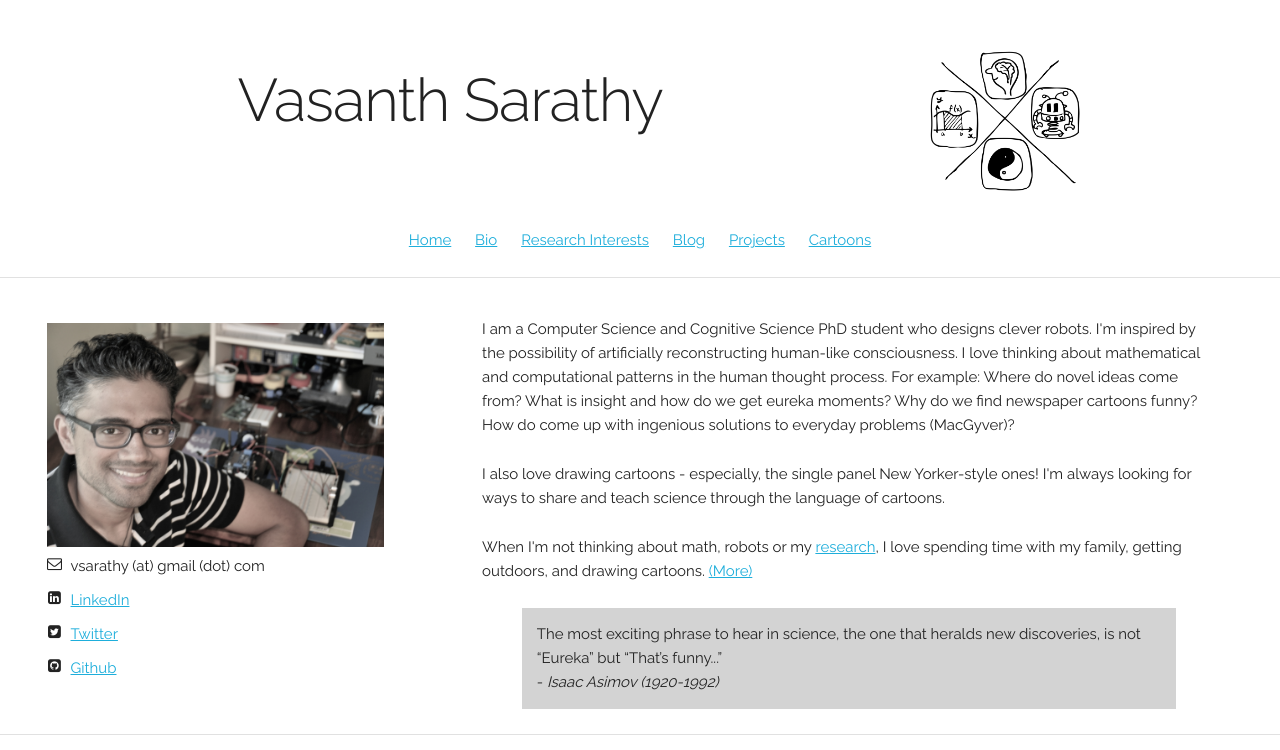
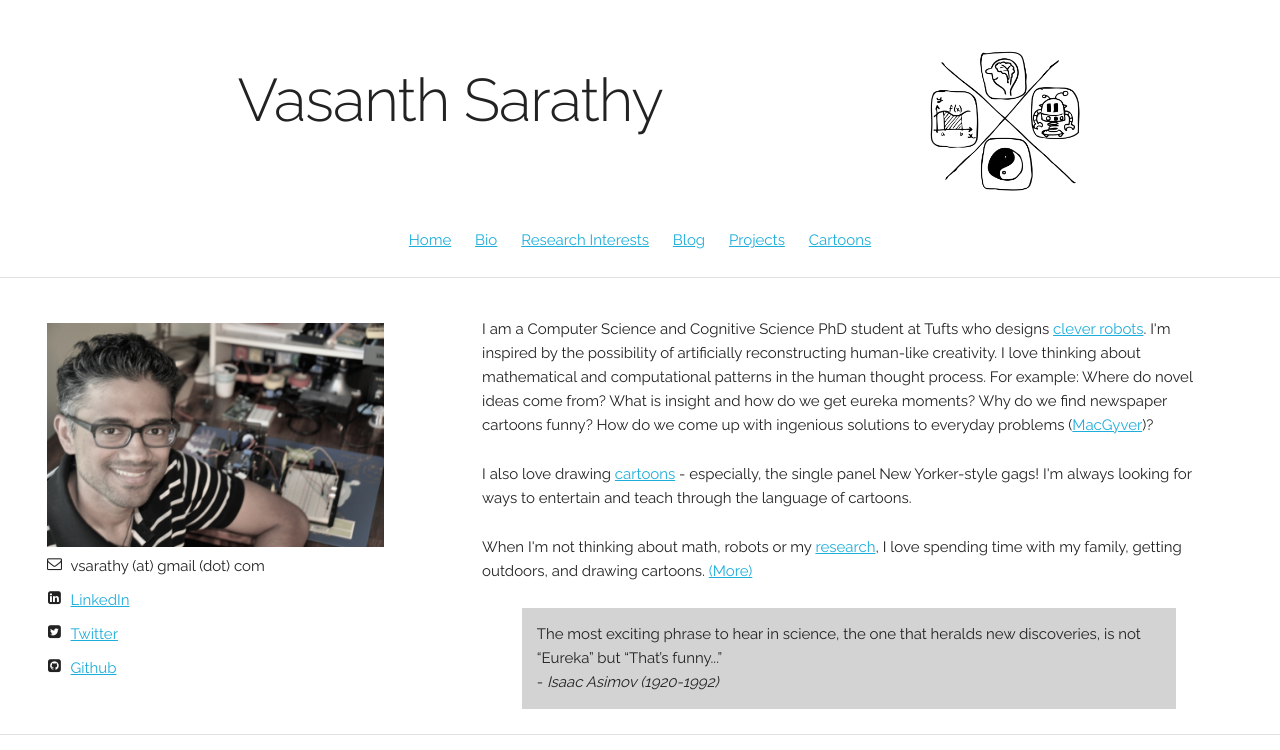
Before and after one commit to vasanthsarathy/vsarathy.com-flask, a Flask app: page / in a window 1280 px wide. Shown: the top 750 px of the page. Run offline with Flask 2, Linux system fonts and the light colour scheme; some libraries are stand-ins or nearby versions.

Commit message:
updates 8/20/2015

```diff
--- a/templates/bio.html
+++ b/templates/bio.html
@@ -3,7 +3,7 @@
 	<div class="row">
 		<div class="twelve columns" style="padding:3%">
 			<p>
-				Vasanth Sarathy is a PhD student, jointly in Computer Science and Cognitive Science at <a href="http://cogsci.tufts.edu/">Tufts University</a>. Vasanth grew up in Muscat, Oman and moved to the United States for college. After graduating <i>summa cum laude</i> in Electrical Engineering from the <a href="http://www.uark.edu/">University of Arkansas</a> in 2003, Vasanth studied at <a href="http://web.mit.edu/">MIT</a>, where he conducted research in the mathematical modeling of printed circuit board insulation at the Laboratory for Electromagnetic and Electronic Systems (<a href="http://www.rle.mit.edu/lees/">LEES @ RLE</a>). He obtained a Masters Degree in Electrical Engineering and Computer Science at MIT in 2005. From 2005 to 2013, Vasanth worked as an Intellectual Property Lawyer at <a href="https://www.ropesgray.com/">Ropes & Gray</a>, during which time he concurrently obtained a JD from <a href="http://www.bu.edu/law/">Boston University School of Law</a>. His love for science, math, the human thought process and creativity pulled him back into the academic world.
+				Vasanth Sarathy is a PhD student, jointly in Computer Science and Cognitive Science in the <a href="http://hrilab.tufts.edu">Human-Robot Interaction Lab</a> at <a href="http://cogsci.tufts.edu/">Tufts University</a>. Vasanth grew up in Muscat, Oman and moved to the United States for college. After graduating <i>summa cum laude</i> in Electrical Engineering from the <a href="http://www.uark.edu/">University of Arkansas</a> in 2003, Vasanth studied at <a href="http://web.mit.edu/">MIT</a>, where he conducted research in the mathematical modeling of printed circuit board insulation at the Laboratory for Electromagnetic and Electronic Systems (<a href="http://www.rle.mit.edu/lees/">LEES @ RLE</a>). He obtained a Masters Degree in Electrical Engineering and Computer Science at MIT in 2005. From 2005 to 2013, Vasanth worked as an Intellectual Property Lawyer at <a href="https://www.ropesgray.com/">Ropes & Gray</a>, during which time he concurrently obtained a JD from <a href="http://www.bu.edu/law/">Boston University School of Law</a>. His love for science, math, the human thought process and creativity pulled him back into the academic world.
 			</p>
 			<p>
 				Vasanth loves to cartoon and some of his work can be seen on <a href="http://www.legallydrawn.com">Legally Drawn</a>, cartoons poking fun at law and lawyers. In addition to cartooning, Vasanth has pursued entrepreneurial ventures to explore various sides of the human thought process. For example, he designed <a href="http://metamoowebapp.herokuapp.com/">MetaMoo</a>, a web app to explore ideas on how the human brain organizes information and finds creative connection.
--- a/templates/index.html
+++ b/templates/index.html
@@ -13,9 +13,9 @@
       </div>
 
       	<div class="eight columns" style="padding-top: 3%; padding-right: 5%; padding-left: 3%" >
-        	<p>I am a Computer Science and Cognitive Science PhD student who designs clever robots. I'm inspired by the possibility of artificially reconstructing human-like consciousness. I love thinking about mathematical and computational patterns in the human thought process. For example: Where do novel ideas come from? What is insight and how do we get eureka moments? Why do we find newspaper cartoons funny? How do come up with ingenious solutions to everyday problems (MacGyver)? </p>
+        	<p>I am a Computer Science and Cognitive Science PhD student at Tufts who designs <a href="http://hrilab.tufts.edu">clever robots</a>. I'm inspired by the possibility of artificially reconstructing human-like creativity. I love thinking about mathematical and computational patterns in the human thought process. For example: Where do novel ideas come from? What is insight and how do we get eureka moments? Why do we find newspaper cartoons funny? How do we come up with ingenious solutions to everyday problems (<a href="http://www.11points.com/TV/11_Most_Absurd_Inventions_Created_By_MacGyver">MacGyver</a>)? </p>
 
-        	<p>I also love drawing cartoons - especially, the single panel New Yorker-style ones! I'm always looking for ways to share and teach science through the language of cartoons. </p>
+        	<p>I also love drawing <a href="http://www.legallydrawn.com">cartoons</a> - especially, the single panel New Yorker-style gags! I'm always looking for ways to entertain and teach through the language of cartoons. </p>
 
         	<p>When I'm not thinking about math, robots or my <a href="/research.html">research</a>, I love spending time with my family, getting outdoors, and drawing cartoons.  <a href="/">(More)</a> </p>
 
```
